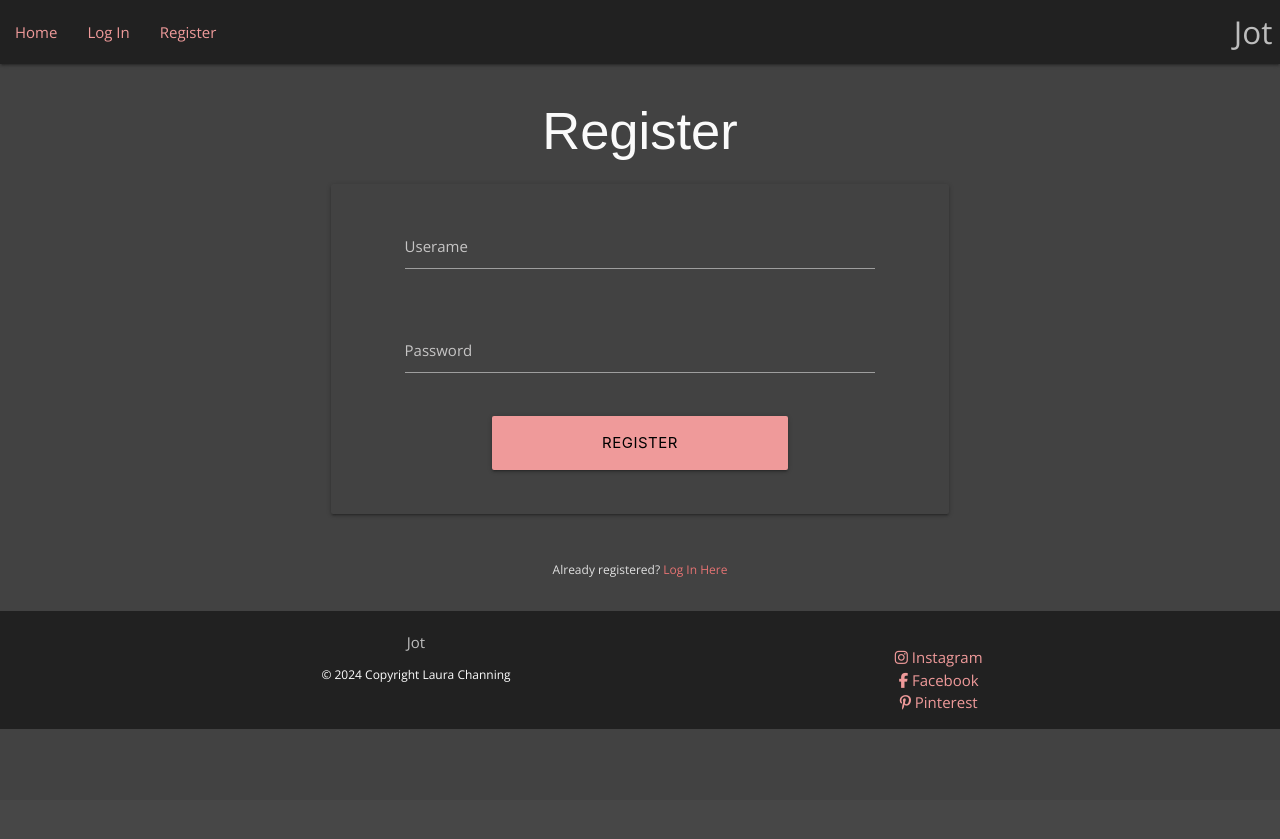
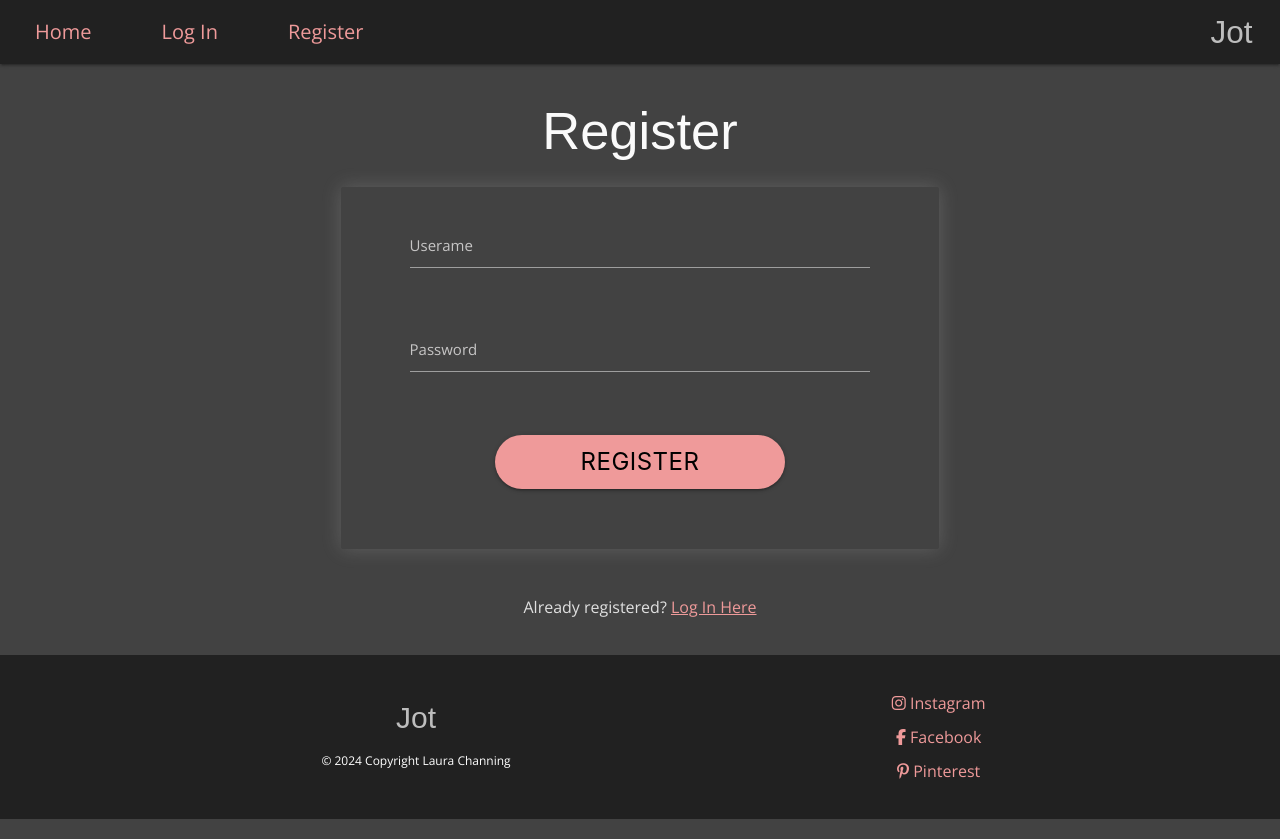
Before and after one commit to lrchnnng/jot-journal, a Flask app: page /register in a window 1280 px wide. Before the commit the page ends 729 px from the top, so only its background shows below. Run offline with Flask 3, Linux system fonts and the light colour scheme; some libraries are stand-ins or nearby versions; some web fonts are replaced.

Commit message:
changed font size of redirection links

```diff
--- a/static/css/style.css
+++ b/static/css/style.css
@@ -26,6 +26,15 @@ p {
 
 .input-field>label {
     color: #c6c5c5;
+}
+
+.direct {
+    font-size: 16px;
+}
+
+.direct a {
+    text-decoration: underline;
+}
 
 .arrow {
     margin: 20px 0;
--- a/templates/login.html
+++ b/templates/login.html
@@ -34,7 +34,7 @@
 <!-- Link to register -->
 <div class="row">
     <div class="col s12">
-        <p class="center-align grey-text text-lighten-2">
+        <p class="center-align grey-text text-lighten-2 direct">
             New Here?
             <a href="{{ url_for('register') }}" class="red-text text-lighten-3"
                 aria-label="A clickable link to log in page">Register Here</a>
--- a/templates/register.html
+++ b/templates/register.html
@@ -35,9 +35,9 @@
 <!-- Link to log in -->
 <div class="row">
     <div class="col s12">
-        <p class="center-align grey-text text-lighten-2">
+        <p class="center-align grey-text text-lighten-2 direct">
             Already registered?
-            <a href="{{ url_for('login') }}" class="red-text text-lighten-2 bold"
+            <a href="{{ url_for('login') }}" class="red-text text-lighten-3"
                 aria-label="A clickable link to log in page">Log In Here</a>
         </p>
     </div>
```
